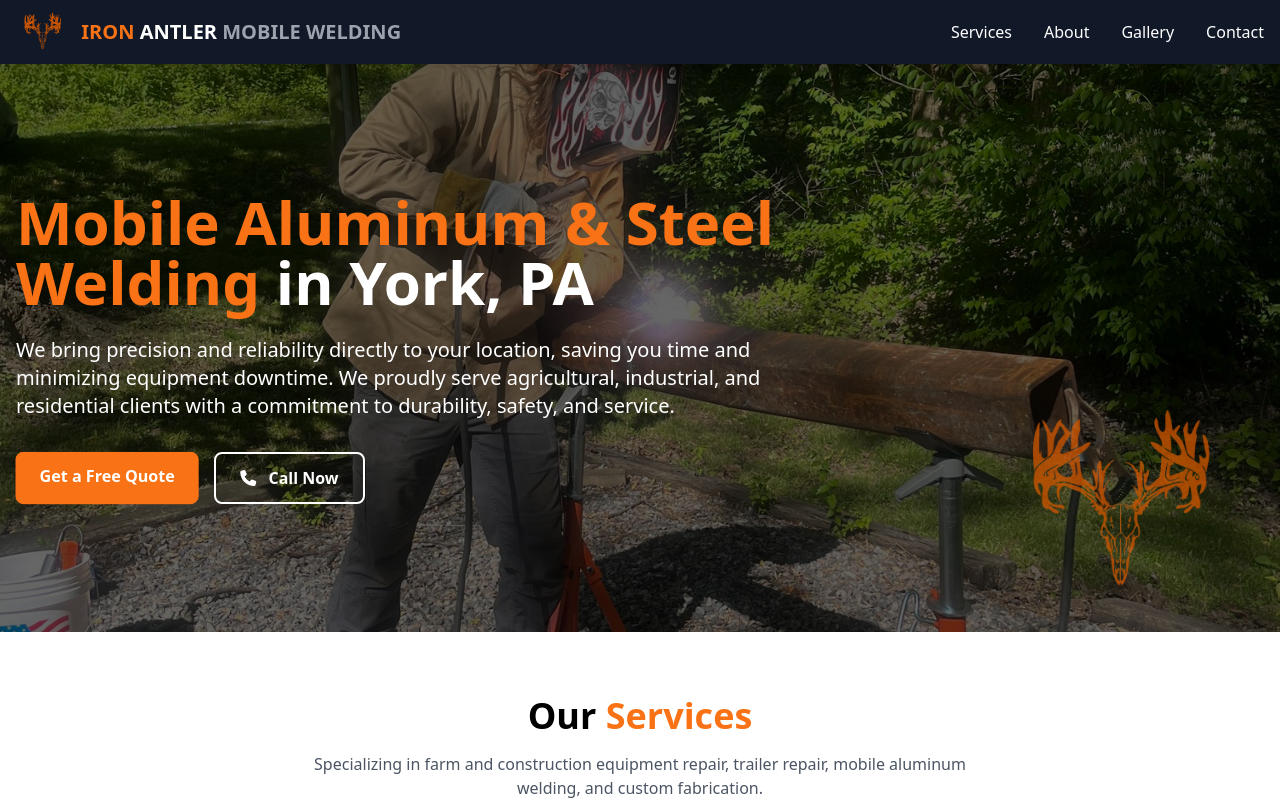
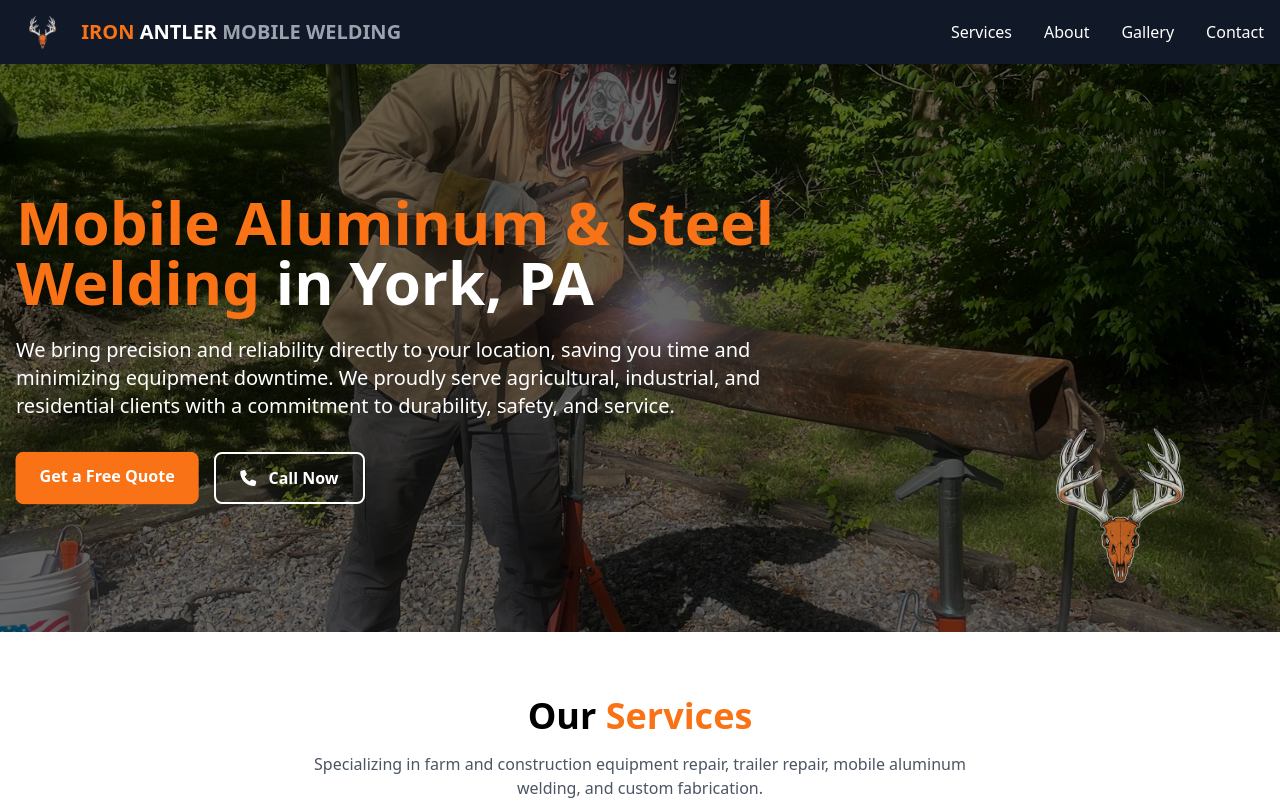
Before and after one commit to budbark31/Iron-Antler-Welding, a plain HTML site: page index.html in a window 1280 px wide. Shown: the top 803 px of the page. Drawn offline with nearby package versions, Linux system fonts and the light colour scheme.

Commit message:
logo change

```diff
--- a/index.html
+++ b/index.html
@@ -37,7 +37,7 @@
         <nav class="container mx-auto px-4 py-3">
             <div class="flex justify-between items-center">
                 <a href="#home" class="flex items-center space-x-3 text-xl font-bold" aria-label="Iron Antler Mobile Welding, Homepage">
-                    <img src="logo/new_logo_pre_orange_outline.png" alt="Iron Antler Mobile Welding Logo" class="h-10 w-auto">
+                    <img src="logo/Generated_Image_transparent_backround.png" alt="Iron Antler Mobile Welding Logo" class="h-10 w-auto">
                     <h1>
                         <span class="text-orange-500">IRON</span> <span class="text-white">ANTLER</span> <span class="text-gray-400">MOBILE WELDING</span>
                     </h1>
@@ -77,7 +77,7 @@
                 </a>
             </div>
         </div>
-        <img src="logo/new_logo_pre_orange_outline.png" alt="Iron Antler Mobile Welding Logo" class="absolute bottom-8 right-8 w-64 h-auto opacity-75 hidden lg:block" aria-hidden="true">
+        <img src="logo/Generated_Image_transparent_backround.png" alt="Iron Antler Mobile Welding Logo" class="absolute bottom-8 right-8 w-64 h-auto opacity-75 hidden lg:block" aria-hidden="true">
     </div>
 </section>
 
```
Also changed, not shown: logo/Generated_Image_transparent_backround.png (added).
